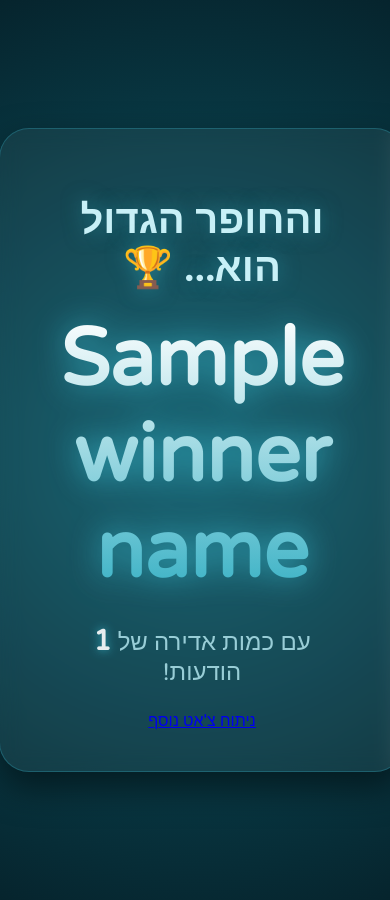
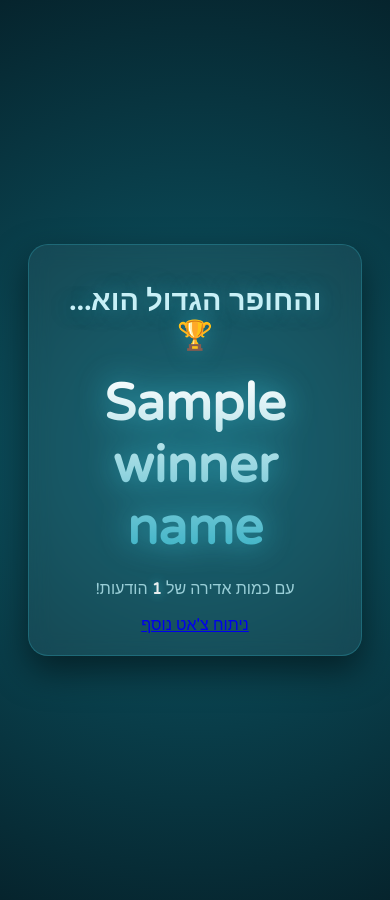
Before and after one commit to shdk052/whatsapp_da, a Flask app: template templates/end.html in a window 390 px wide. Run offline with Flask 3, Linux system fonts and the light colour scheme; the template is opened without the code that fills it: most values are stand-ins (such as "Sample title", 1, 10 or a date in 2020).

Commit message:
Update style3.css

```diff
--- a/static/style3.css
+++ b/static/style3.css
@@ -66,3 +66,15 @@ strong {
     from { opacity: 0; transform: translateY(20px); }
     to { opacity: 1; transform: translateY(0); }
 }
+
+/* Mobile styles - preserve design, adapt sizes for phones */
+@media (max-width: 600px) {
+  .end { padding: 20px 25px; border-radius: 20px; }
+  h1 { font-size: 1.8em; }
+  h2.winner { font-size: 3.2em; }
+  h2 { font-size: 1.8em; }
+  p { font-size: 1rem; }
+  strong { font-size: 1rem; }
+  .continue { font-size: 18px; padding: 10px 18px; height: auto; min-height: unset; width: 80%; }
+  .upload, .custom-file-upload { font-size: 16px; padding: 8px 14px; height: auto; margin: 20px auto; width: 80%; }
+}
```
